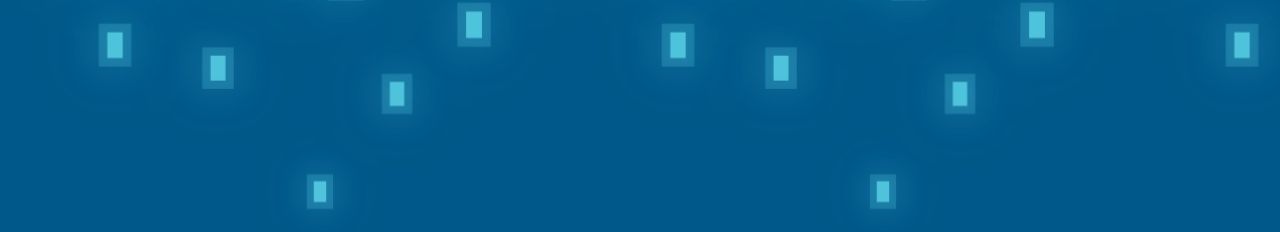
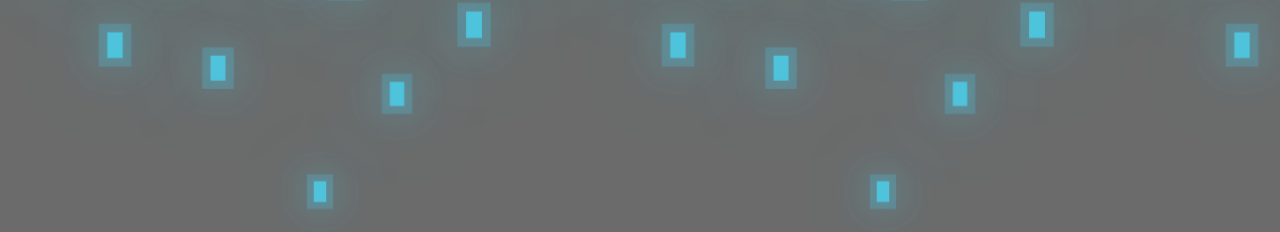
Before and after one commit to cptenkirk/mimran, a plain HTML site: page index.html in a window 1280 px wide. Shown: the part 173-405 px from the top of the page. Drawn offline with Linux system fonts and the light colour scheme.

Commit message:
Add files via upload

```diff
--- a/CSSandAnimation/consistency.css
+++ b/CSSandAnimation/consistency.css
@@ -8,10 +8,14 @@
 
     body{
 
-        background-color: rgb(0, 87, 137);
+        background-color: rgb(107, 107, 107);
         min-height: 100vh;
         flex-direction: column;
-        z-index: 0;}
+        z-index: 0;
+
+
+    }
+
 
         p{
             color: rgb(255, 255, 255);
```
Also changed, not shown: 2 other files.
